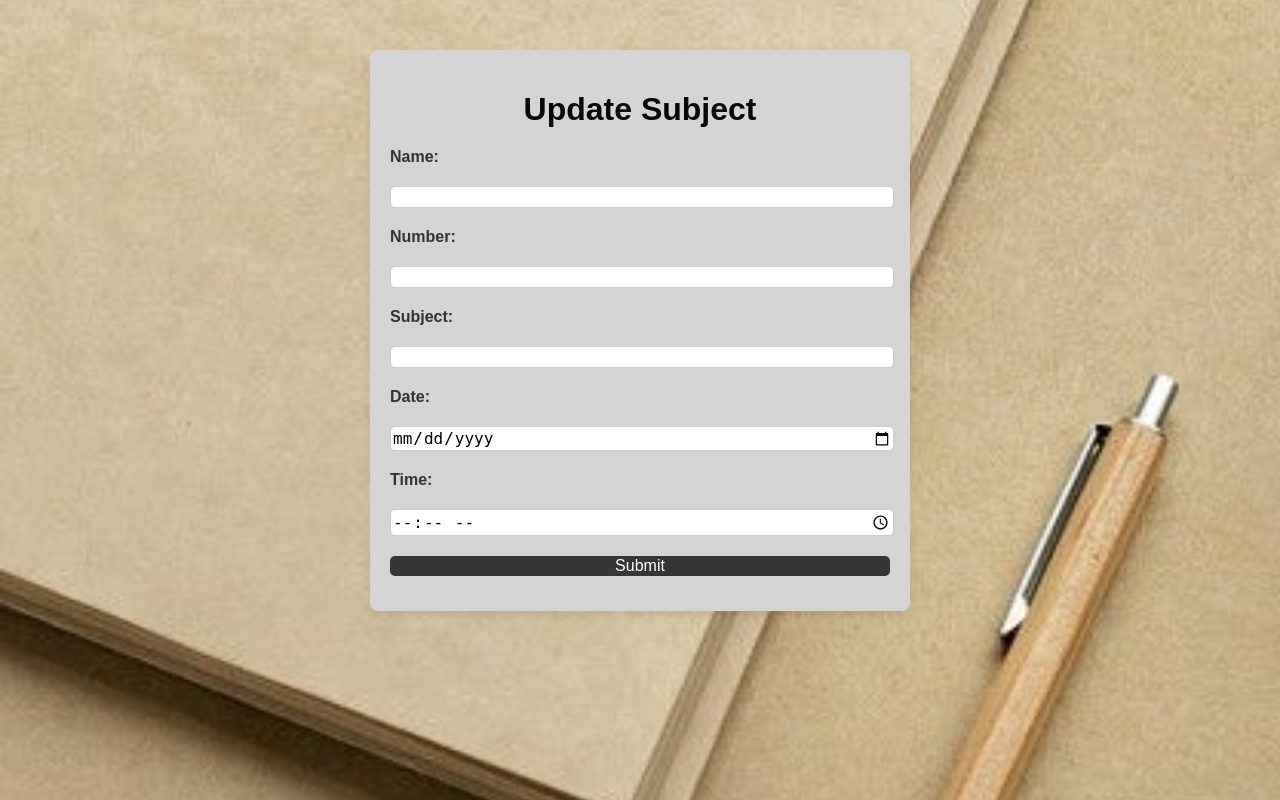
After one commit to Mandisa1216/Tutor-Booking-App, a Flask app: template templates/update.html in a window 1280 px wide. The commit adds this page. Run offline with Flask 3, Linux system fonts and the light colour scheme; the template is opened without the code that fills it, so the values that code supplies are empty; some libraries are stand-ins or nearby versions.

Commit message:
added update

```diff
--- a/app.py
+++ b/app.py
@@ -55,7 +55,7 @@ def landing():
 @app.route("/About")
 def about():
     return render_template("about.html")
-
+    return render_template("tutorsignup.html")
 
 # ADD PAGE
 
@@ -93,8 +93,8 @@ def adding():
 
     return render_template("adding.html",)
 
-@app.route('/register', methods=['GET', 'POST'])
-def register_tutor():
+@app.route('/tutorsignup', methods=['GET', 'POST'])
+def tutorsignup():
     if request.method == 'POST':
         tutor_data = {
             'name': request.form['name'],
@@ -107,13 +107,13 @@ def register_tutor():
             'location': request.form['location']
         }
 
-        # tutor = {
-        #     'subject': tutor_data['subject'],
-        #     'name': tutor_data['name'],
-        #     'number': tutor_data['phone'],
-        #     'date': tutor_data['date'],
-        #     'time': tutor_data['time']
-        # }
+        tutors = {
+            'subject': tutor_data['subject'],
+            'name': tutor_data['name'],
+            'number': tutor_data['phone'],
+            'date': tutor_data['date'],
+            'time': tutor_data['time']
+        }
 
         if db.tutors.find_one(tutor_data):
             return render_template('tutorsignup.html')
@@ -148,14 +148,42 @@ def display():
 
 from bson.objectid import ObjectId
 
-# @app.route('/delete', methods=['POST'])
-# def delete_Subjects():
-#     if request.method == "POST":
-#         id = request.form["id"]
-#         db.Subjects.delete_one({'_id': ObjectId(id)})
+@app.route('/deletepage', methods=['POST'])
+def delete_Subjects():
+    if request.method == "POST":
+        id = request.form["deleteid"]
+        db.Subjects.delete_one({'_id': ObjectId(id)})
+        print(id)
+        subjects = list(db.Subjects.find())
 
-#         subjects = list(db.Subjects.find())
+    return render_template('Subjects.html', subjects=subjects)
 
-#     return render_template('Subjects.html', subjects=subjects)
+
+@app.route('/updatepage', methods=['POST'])
+def update_page():
+    if request.method == "POST":
+        id = request.form["updateid"]
+
+        return render_template('update.html', id=id)
+
+
+@app.route('/update', methods=['POST'])
+def update():
+    if request.method == "POST":
+        id = request.form["updateid"]
+        name = request.form["name"]
+        subject = request.form["subject"]
+        time = request.form["time"]
+        date = request.form["date"]
+
+
+        db.Subjects.update_one({'_id': ObjectId(id)}, {"$set": {'name':name, "subject":subject}})
+        print(id)
+        subjects = list(db.Subjects.find())
+
+    return render_template('Subjects.html', subjects=subjects)
+
+
+
 if __name__ == "__main__":
     app.run(debug=True)
--- a/templates/landing.html
+++ b/templates/landing.html
@@ -33,7 +33,7 @@
       <button onclick="location.href='/signup'">Sign Up</button>
     </div>
 
-    <a href="tutor-signup.html" class="signup-button">Sign Up as a Tutor</a>
+    <button onclick="location. href='tutorsignup'">Sign Up as a Tutor</button>
   </center>
 </body>
 </html>
--- /dev/null
+++ b/templates/update.html
@@ -0,0 +1,47 @@
+<!DOCTYPE html>
+<html>
+<head>
+    <title>Book a Session</title>
+    <meta charset="UTF-8">
+    <meta http-equiv="X-UA-Compatible" content="IE=edge">
+    <meta name="viewport" content="width=device-width, initial-scale=1.0">
+    <link rel="stylesheet" href="/static/Adding.css">
+</head>
+<body>
+    <div id="app">
+        <h1>Update Subject</h1>
+
+        <!-- <form id="bookingForm">
+            <label for="tutor">Tutor:</label>
+            <select id="tutor" name="tutor" required>
+                <option value="">Select a tutor</option>
+                <option value="1">Tutor 1</option>
+                <option value="2">Tutor 2</option> -->
+
+            </select>
+            <form action="/update" method="post">
+            <label for="name">Name:</label>
+            <input type="name" id="name" name="name" required>
+
+            <label for="number">Number:</label>
+            <input type="number" id="number" name="number" required>
+
+            <label for="subject">Subject:</label>
+            <input type="subject" id="subject" name="subject" required>
+
+            <label for="date">Date:</label>
+            <input type="date" id="date" name="date" required>
+
+            <label for="time">Time:</label>
+            <input type="time" id="time" name="time" required>
+            <input type="hidden" id="updateid" name="updateid" value={{id}}>
+
+            <button type="submit">Submit</button>
+        </form>
+
+
+        <div id="messageContainer"></div>
+    </div>
+
+    <script src="scripts.js"></script>
+</html>
```
Also changed, not shown: templates/Subjects.html (+9 -1 lines).
